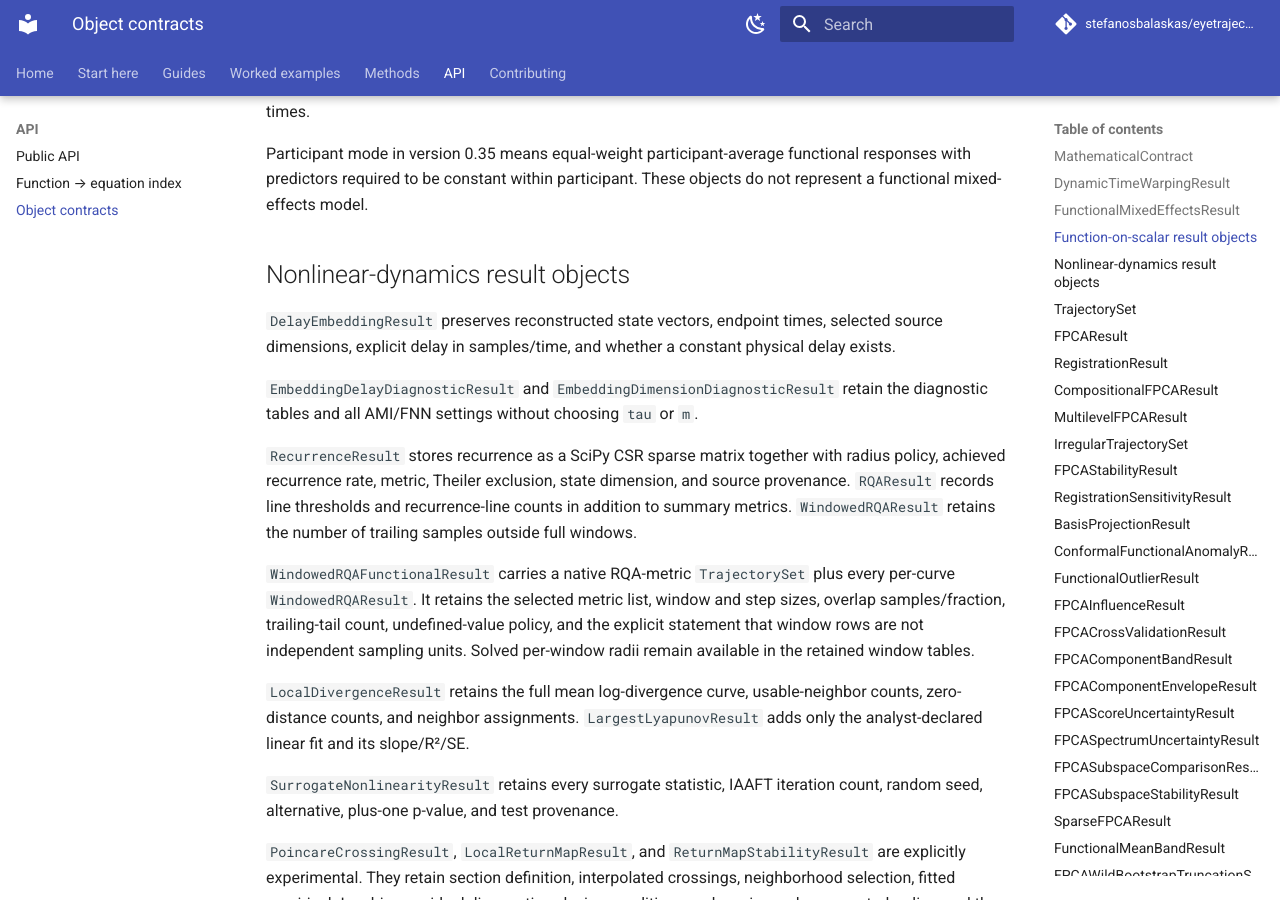
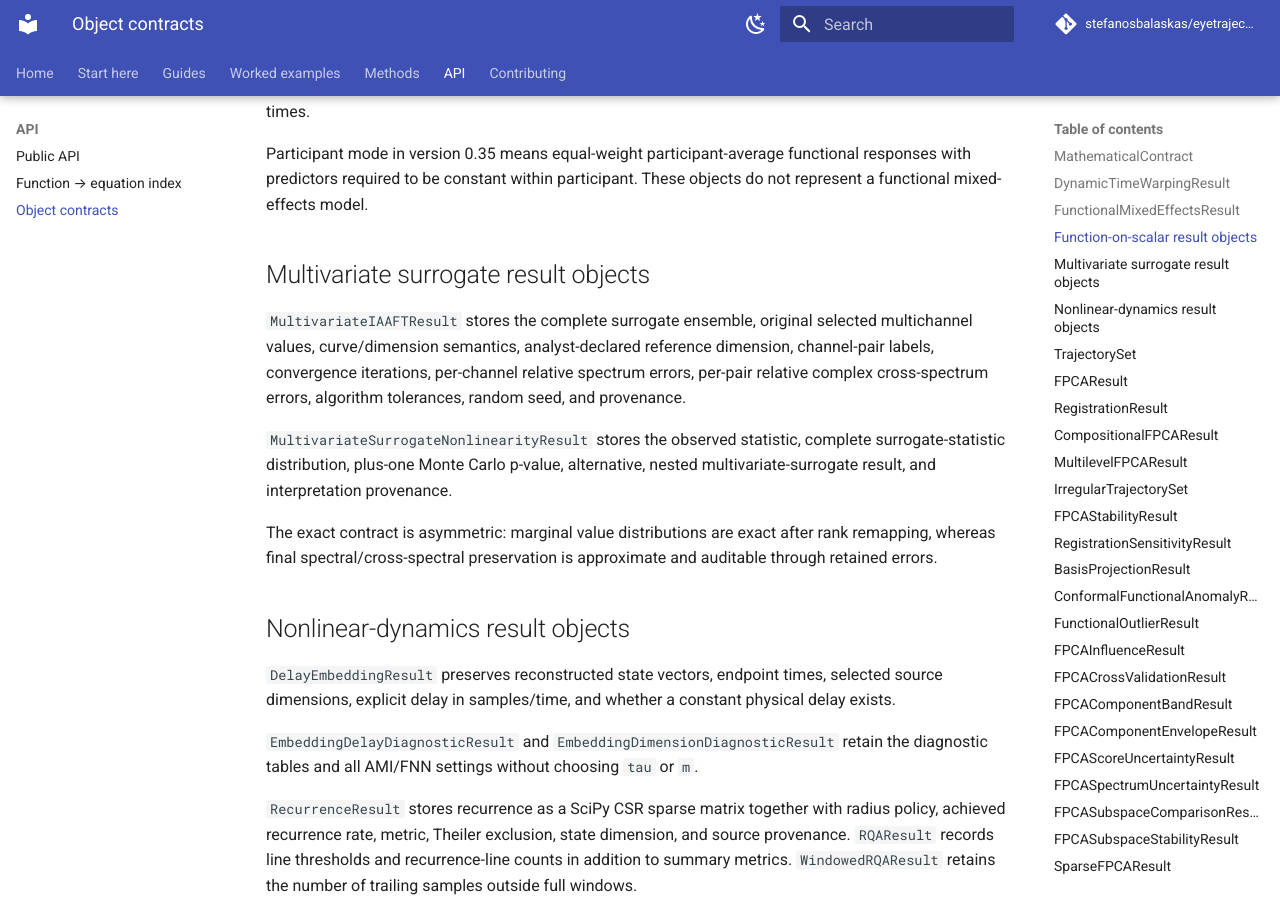
Before and after one commit to stefanosbalaskas/eyetrajectoriespy, an MkDocs documentation site: the page built from docs/reference/objects.md, in a window 1280 px wide and 900 px high, scrolled down 1550 px. Built offline with MkDocs 1.6.1 and Material for MkDocs 9.7.7, drawn with Linux system fonts in a browser that asks for light colours; comment, search, counter and statistics services are not loaded.

Commit message:
Document multivariate surrogate result objects

```diff
--- a/docs/reference/objects.md
+++ b/docs/reference/objects.md
@@ -42,6 +42,23 @@ coverage.
 `FunctionOnScalarBandResult` stores simultaneous lower/upper coefficient bands, coefficient-specific or familywise critical values, retained maximum statistics, confidence level, scope, the full bootstrap object, and provenance. The band is simultaneous over the declared observed grid, not between unsampled times.
 
 Participant mode in version 0.35 means equal-weight participant-average functional responses with predictors required to be constant within participant. These objects do not represent a functional mixed-effects model.
+
+## Multivariate surrogate result objects
+
+`MultivariateIAAFTResult` stores the complete surrogate ensemble, original
+selected multichannel values, curve/dimension semantics, analyst-declared
+reference dimension, channel-pair labels, convergence iterations, per-channel
+relative spectrum errors, per-pair relative complex cross-spectrum errors,
+algorithm tolerances, random seed, and provenance.
+
+`MultivariateSurrogateNonlinearityResult` stores the observed statistic,
+complete surrogate-statistic distribution, plus-one Monte Carlo p-value,
+alternative, nested multivariate-surrogate result, and interpretation
+provenance.
+
+The exact contract is asymmetric: marginal value distributions are exact after
+rank remapping, whereas final spectral/cross-spectral preservation is
+approximate and auditable through retained errors.
 
 ## Nonlinear-dynamics result objects
 
```
